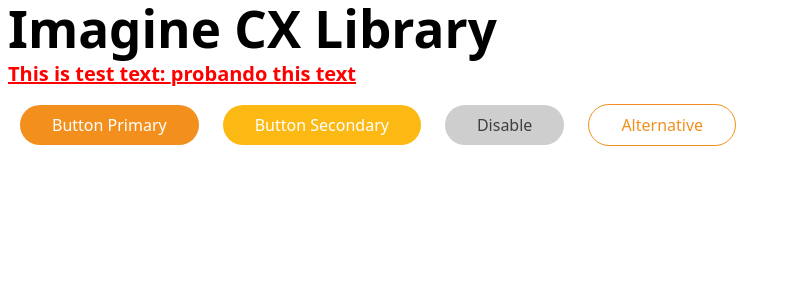
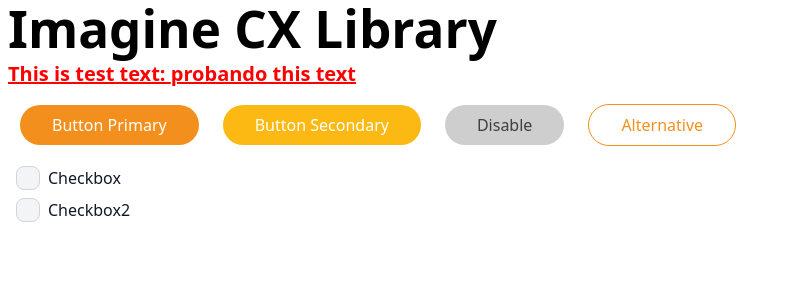
Before and after one commit to Imagine-CX/imaginecx-library, a React (Vite) app: page / in a window 1280 px wide. Shown: the top 300 px of the page, without its empty margins (0-791 px from the left). Built offline with nearby package versions, Linux system fonts and the light colour scheme.

Commit message:
Checkbox and control disabled

```diff
--- a/package.json
+++ b/package.json
@@ -85,5 +85,9 @@
     "url": "https://github.com/Imagine-CX/imaginecx-library/issues"
   },
   "homepage": "https://github.com/Imagine-CX/imaginecx-library#readme",
-  "license": "MIT"
+  "license": "MIT",
+  "dependencies": {
+    "flowbite": "^1.6.5",
+    "flowbite-react": "^0.4.3"
+  }
 }
--- a/src/App.tsx
+++ b/src/App.tsx
@@ -1,15 +1,21 @@
-import { Button, Header } from './components';
+import { Button, CheckBox, Header } from './components';
 import { Helloworld } from './components/HelloWorld';
 
 function App() {
   return (
     <div className="icx-container icx-w-[100vw] icx-mx-2">
-      <Header text="Imagine CX Library" variant="h1" />
-      <Helloworld text={'probando this text'} />
-      <Button text="Button Primary" color="icx-btn-primary" />
-      <Button text="Button Secondary" color="icx-btn-secondary" />
-      <Button text="Disable" color="icx-btn-disable" />
-      <Button text="Alternative" color="icx-btn-alternative" />
+      <div>
+        <Header text="Imagine CX Library" variant="h1" />
+        <Helloworld text={'probando this text'} />
+        <Button text="Button Primary" color="icx-btn-primary" />
+        <Button text="Button Secondary" color="icx-btn-secondary" />
+        <Button text="Disable" color="icx-btn-secondary" disabled={true} />
+        <Button text="Alternative" color="icx-btn-alternative" />
+      </div>
+      <div>
+        <CheckBox text="Checkbox" disabled={true} />
+        <CheckBox text="Checkbox2" />
+      </div>
     </div>
   );
 }
--- a/src/components/Btns/Button.tsx
+++ b/src/components/Btns/Button.tsx
@@ -3,11 +3,14 @@ import '../style.css';
 export interface IBtnPrimary {
   text: string;
   color: string;
+  disabled?: boolean;
 }
 
-export const Button = ({ text, color }: IBtnPrimary) => {
+export const Button = ({ text, color, disabled }: IBtnPrimary) => {
+  const estiloBtn = disabled ? 'icx-btn-disable' : `${color}`;
+
   return (
-    <button className={`${color} icx-m-3 icx-px-8 icx-py-2 icx-rounded-full`}>
+    <button className={`${estiloBtn} icx-m-3 icx-px-8 icx-py-2 icx-rounded-full`} disabled={disabled}>
       <span>{text}</span>
     </button>
   );
--- /dev/null
+++ b/src/components/Forms/CheckBox.tsx
@@ -0,0 +1,16 @@
+export interface ICheckBox {
+  text: string;
+  disabled?: boolean;
+}
+export const CheckBox = ({ text, disabled }: ICheckBox) => {
+  return (
+    <div className="icx-flex icx-items-center icx-m-2">
+      <input
+        disabled={disabled}
+        type="checkbox"
+        className="icx-w-6 icx-h-6 icx-text-primary-500 icx-bg-gray-100 icx-border-gray-300 icx-rounded-lg icx-focus:icx-ring-primary-500 icx-dark:icx-focus:ring-primary-400 icx-dark:ring-offset-primary-400 icx-focus:icx-ring-2 icx-dark:icx-bg-gray-700 icx-dark:icx-border-gray-600"
+      />
+      <label className="icx-ml-2 icx-text-gray-900 icx-dark:text-gray-300">{text}</label>
+    </div>
+  );
+};
--- /dev/null
+++ b/src/components/Forms/index.ts
@@ -0,0 +1 @@
+export * from './CheckBox';
--- a/src/components/index.ts
+++ b/src/components/index.ts
@@ -1,5 +1,6 @@
 import './style.css';
 export * from './Btns';
+export * from './Forms';
 export * from './Headers';
 export type { IHelloWorld } from './HelloWorld';
 export { Helloworld } from './HelloWorld';
--- a/tailwind.config.js
+++ b/tailwind.config.js
@@ -1,6 +1,10 @@
 /** @type {import('tailwindcss').Config} */
 export default {
-  content: ['./index.html', './src/**/*.{js,ts,jsx,tsx}'],
+  content: [
+    './index.html',
+    './src/**/*.{js,ts,jsx,tsx}',
+    'node_modules/flowbite-react/**/*.{js,jsx,ts,tsx}'
+  ],
   theme: {
     extend: {
       colors: {
@@ -35,6 +39,8 @@ export default {
       }
     },
   },
-  plugins: [],
+  plugins: [
+    require('flowbite/plugin')
+  ],
   prefix: 'icx-',
 };
```
Also changed, not shown: .eslintrc.json, src/components/style.css (line endings or trailing spaces), 1 other file (tests, documents, lock files or other folders).
